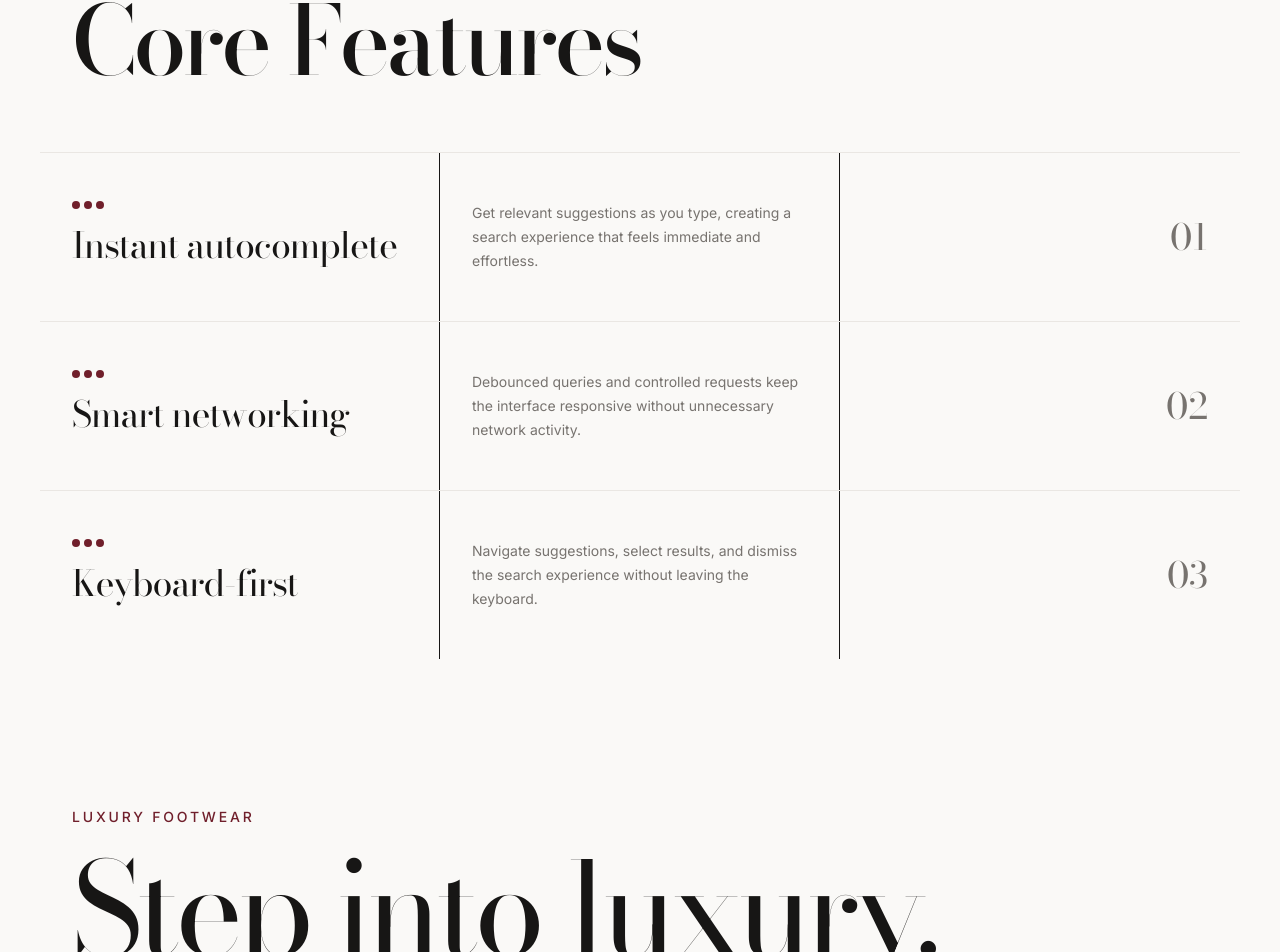
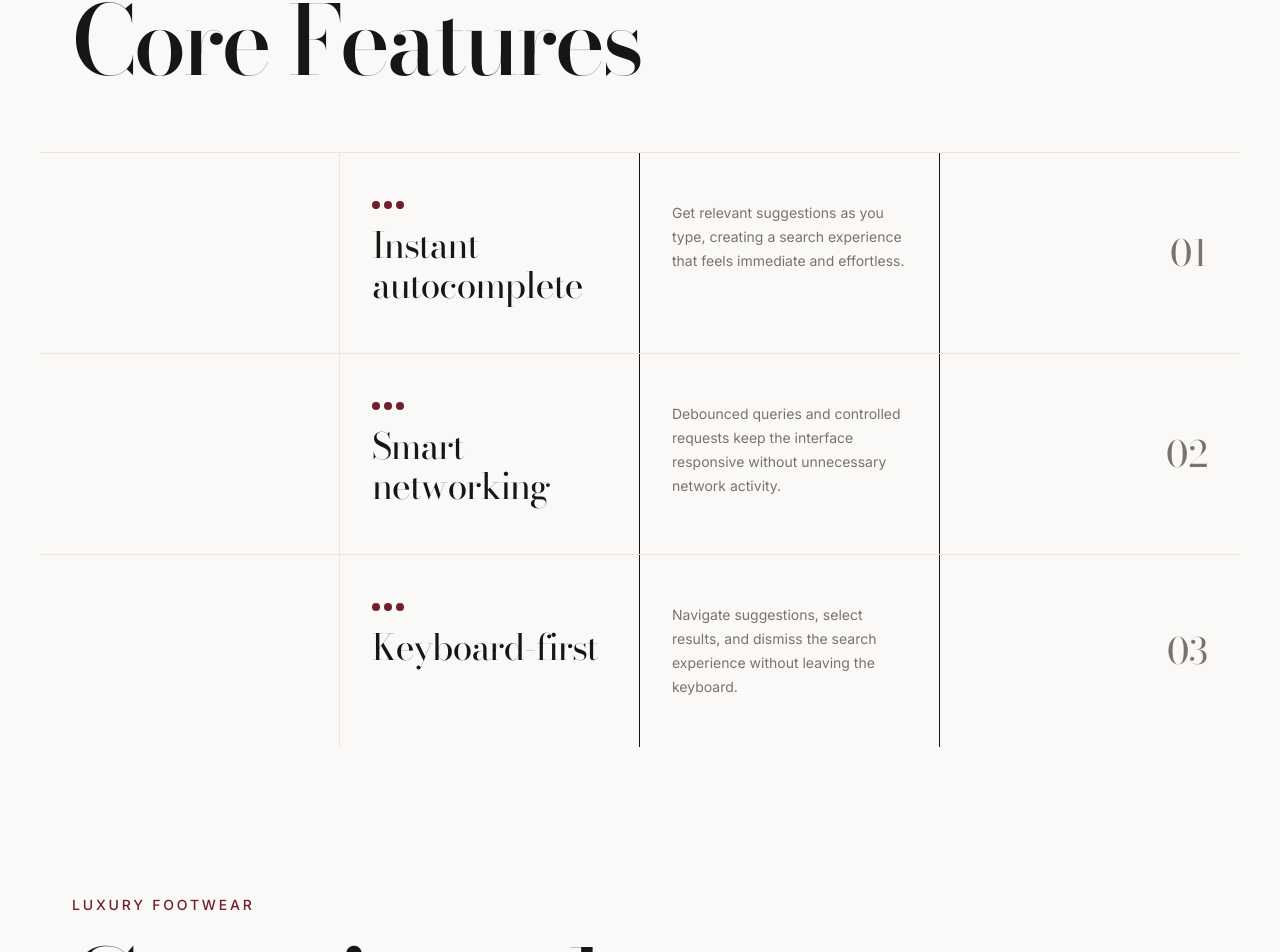
Before and after one commit to Xavviieerr/frontend-enginner-laboratory, a Next.js app: page /search-and-autocomplete in a window 1280 px wide. Shown: the part 1248-2200 px from the top of the page. Built offline with nearby package versions, Linux system fonts and the light colour scheme.

Commit message:
fix: reponsiveness on large screen sizes

```diff
--- a/src/features/search-and-autocomplete/landing/components/about-page.tsx
+++ b/src/features/search-and-autocomplete/landing/components/about-page.tsx
@@ -11,7 +11,8 @@ export default function aboutPage() {
 			<div className="hidden border-b border-(--color-border) md:block" />
 
 			{/* Feature 01 */}
-			<div className="grid grid-cols-1 border-b border-(--color-border) md:col-span-4 md:grid-cols-3">
+			<div className="grid grid-cols-1 border-b border-(--color-border) md:col-span-4 md:grid-cols-3 lg:grid-cols-4">
+				<div className="hidden border-r border-(--color-border) lg:block" />
 				<div className="px-5 py-8 md:border-r md:px-8 md:py-12">
 					<div className="mb-4 flex gap-1">
 						<span className="h-2 w-2 rounded-full bg-(--color-accent)" />
@@ -39,7 +40,8 @@ export default function aboutPage() {
 			</div>
 
 			{/* Feature 02 */}
-			<div className="grid grid-cols-1 border-b border-(--color-border) md:col-span-4 md:grid-cols-3">
+			<div className="grid grid-cols-1 border-b border-(--color-border) md:col-span-4 md:grid-cols-3 lg:grid-cols-4">
+				<div className="hidden border-r border-(--color-border) lg:block" />
 				<div className="px-5 py-8 md:border-r md:px-8 md:py-12">
 					<div className="mb-4 flex gap-1">
 						<span className="h-2 w-2 rounded-full bg-(--color-accent)" />
@@ -67,7 +69,8 @@ export default function aboutPage() {
 			</div>
 
 			{/* Feature 03 */}
-			<div className="grid grid-cols-1 md:col-span-4 md:grid-cols-3">
+			<div className="grid grid-cols-1 md:col-span-4 md:grid-cols-3 lg:grid-cols-4">
+				<div className="hidden border-r border-(--color-border) lg:block" />
 				<div className="px-5 py-8 md:border-r md:px-8 md:py-12">
 					<div className="mb-4 flex gap-1">
 						<span className="h-2 w-2 rounded-full bg-(--color-accent)" />
```
